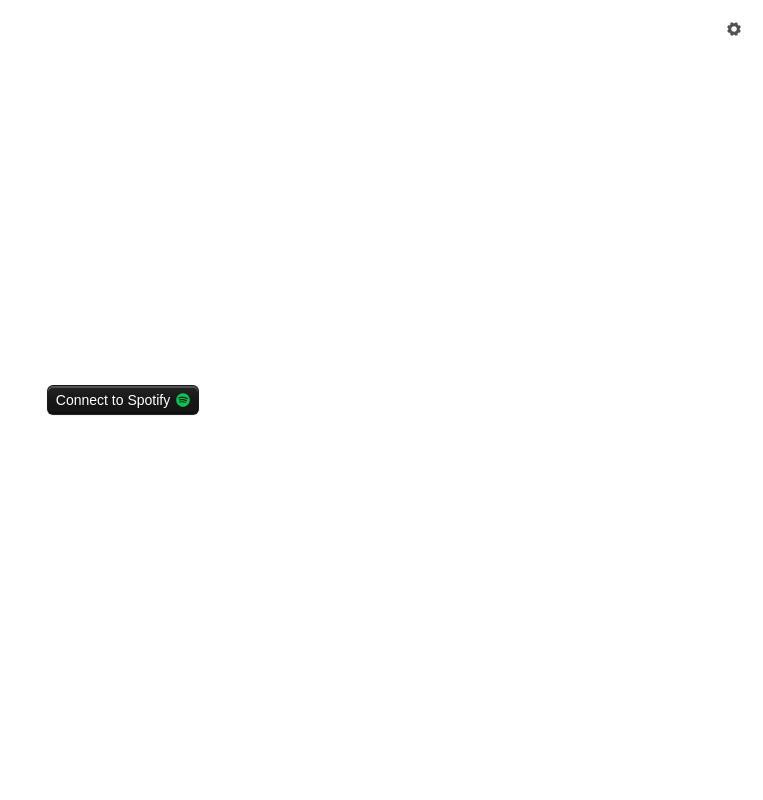
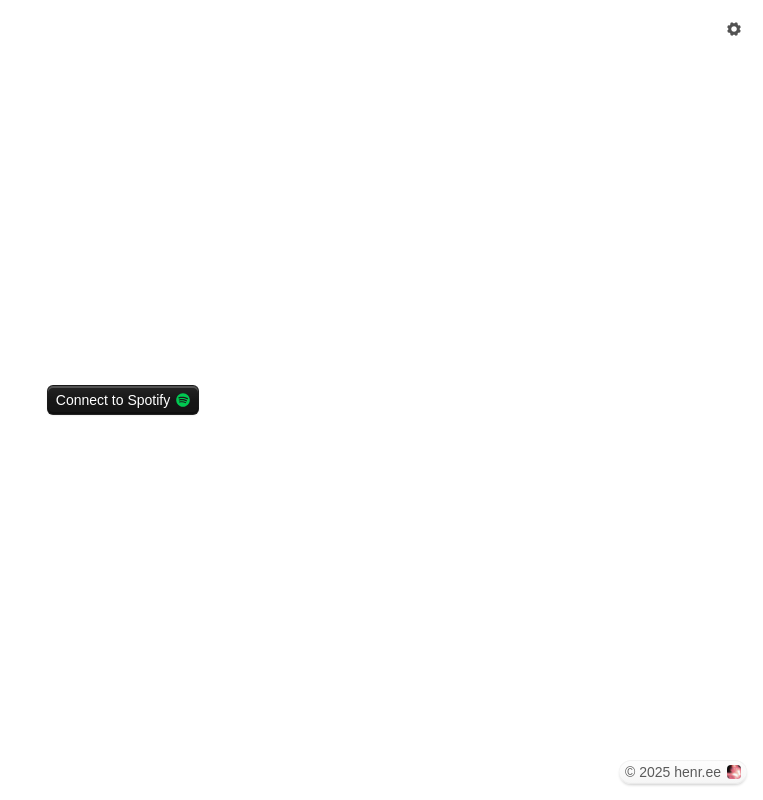
Before and after one commit to braindead-dev/spotify, a Next.js app: page / in a window 1280 px wide. Shown: the whole page, without its empty margins (517-1280 px from the left). Built offline with nearby package versions, Linux system fonts and the light colour scheme; no server answers.

Commit message:
Update ConnectButton.tsx

```diff
--- a/src/components/spotify/ConnectButton.tsx
+++ b/src/components/spotify/ConnectButton.tsx
@@ -2,9 +2,11 @@
 
 import { Button } from "@/components/ui/button";
 import { FaSpotify } from "react-icons/fa";
+import { Attribution } from "@/components/site/attribution";
 
 export function ConnectButton() {
   return (
+    <>
       <Button
         onClick={() => {
           window.location.href = "/api/spotify/login";
@@ -15,5 +17,9 @@ export function ConnectButton() {
         Connect to Spotify
         <FaSpotify className="-ml-0.5 text-green-500" />
       </Button>
+      <div className="absolute right-4 bottom-4">
+        <Attribution />
+      </div>
+    </>
   );
 }
```
Lines whose indentation alone changed are shown as unchanged.
